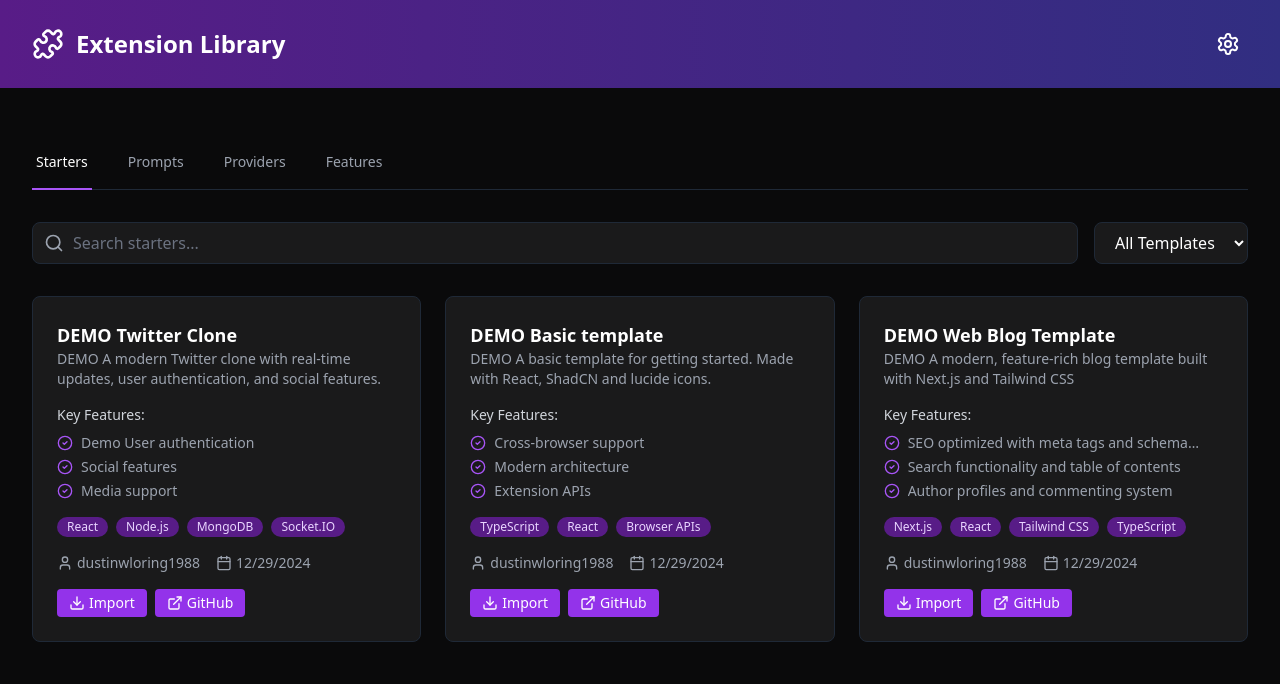
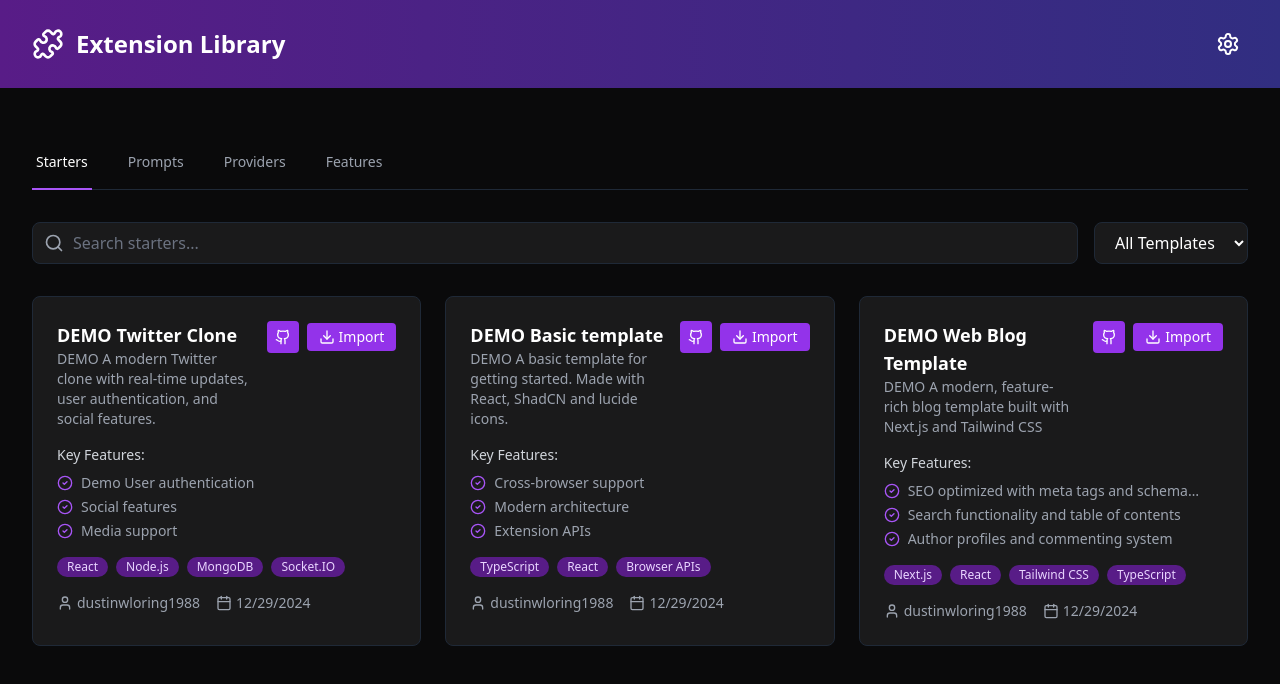
Before and after one commit to dustinwloring1988/extension-library, a React (Vite) app: page / in a window 1280 px wide. Shown: the top 684 px of the page. Built offline with nearby package versions, Linux system fonts and the light colour scheme.

Commit message:
UI update

```diff
--- a/src/components/FeatureCard.tsx
+++ b/src/components/FeatureCard.tsx
@@ -21,11 +21,6 @@ export function FeatureCard({ feature, onClick, onDownload }: FeatureCardProps)
             )}
             <h3 className="text-lg font-semibold text-white">{feature.name}</h3>
           </div>
-        </div>
-
-        <p className="text-sm text-gray-400 flex-grow mb-4">{feature.description}</p>
-
-        <div className="flex justify-end">
           <button
             onClick={(e) => {
               e.stopPropagation();
@@ -37,6 +32,8 @@ export function FeatureCard({ feature, onClick, onDownload }: FeatureCardProps)
             <span>Use</span>
           </button>
         </div>
+
+        <p className="text-sm text-gray-400 flex-grow">{feature.description}</p>
       </div>
     </div>
   );
--- a/src/components/StarterCard.tsx
+++ b/src/components/StarterCard.tsx
@@ -1,5 +1,5 @@
 import React from 'react';
-import { Download, ExternalLink, User, Calendar, CheckCircle2 } from 'lucide-react';
+import { Download, Github, User, Calendar, CheckCircle2 } from 'lucide-react';
 import type { Starter } from '../types';
 
 interface StarterCardProps {
@@ -11,13 +11,27 @@ interface StarterCardProps {
 export function StarterCard({ starter, onDownload, onClick }: StarterCardProps) {
   return (
     <div className="bg-[#1A1A1B] border border-gray-800 rounded-lg p-6 hover:border-purple-500 transition-colors">
-      <div
-        className="flex items-start space-x-3 cursor-pointer"
-        onClick={onClick}
-      >
+      <div className="flex items-start justify-between mb-4">
         <div className="flex-1">
           <h3 className="text-lg font-semibold text-white">{starter.name}</h3>
           <p className="text-sm text-gray-400">{starter.description}</p>
+        </div>
+        <div className="flex items-center space-x-2 ml-4">
+          <a
+            href={starter.repoUrl}
+            target="_blank"
+            rel="noopener noreferrer"
+            className="flex items-center justify-center w-8 h-8 bg-purple-600 hover:bg-purple-700 rounded text-white text-sm transition-colors"
+          >
+            <Github className="w-4 h-4" />
+          </a>
+          <button
+            onClick={() => onDownload(starter)}
+            className="flex items-center space-x-1 px-3 py-1 bg-purple-600 hover:bg-purple-700 rounded text-white text-sm transition-colors"
+          >
+            <Download className="w-4 h-4" />
+            <span>Import</span>
+          </button>
         </div>
       </div>
 
@@ -54,25 +68,6 @@ export function StarterCard({ starter, onDownload, onClick }: StarterCardProps)
           <span>{new Date(starter.createdAt).toLocaleDateString()}</span>
         </div>
       </div>
-
-      <div className="mt-4 flex items-center space-x-2">
-        <button
-          onClick={() => onDownload(starter)}
-          className="flex items-center space-x-1 px-3 py-1 bg-purple-600 hover:bg-purple-700 rounded text-white text-sm transition-colors"
-        >
-          <Download className="w-4 h-4" />
-          <span>Import</span>
-        </button>
-        <a
-          href={starter.repoUrl}
-          target="_blank"
-          rel="noopener noreferrer"
-          className="flex items-center space-x-1 px-3 py-1 bg-purple-600 hover:bg-purple-700 rounded text-white text-sm transition-colors"
-        >
-          <ExternalLink className="w-4 h-4" />
-          <span>GitHub</span>
-        </a>
-      </div>
     </div>
   );
 }
```
